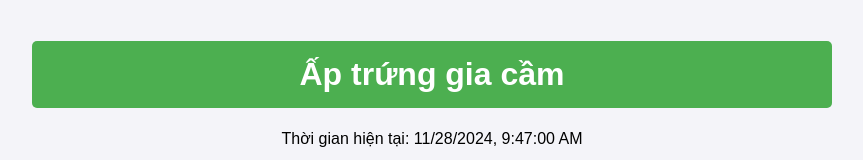
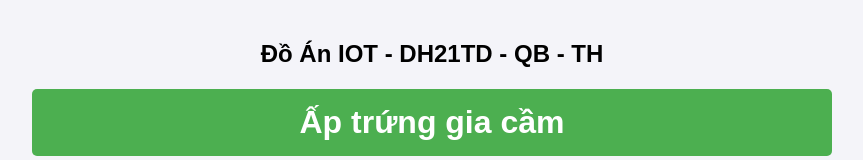
Before and after one commit to QBinh202/Aptrung, a plain HTML site: page index.html in a window 1280 px wide. Shown: the top 160 px of the page, without its empty margins (208-1071 px from the left). Drawn offline with nearby package versions, Linux system fonts and the light colour scheme.

Commit message:
Update index.html

```diff
--- a/index.html
+++ b/index.html
@@ -30,6 +30,7 @@
 </head>
 <body>
   <div class="container">
+    <h2>Đồ Án IOT - DH21TD - QB - TH</h2>
     <h1>Ấp trứng gia cầm</h1>
     <div id="currentTime"></div>
 
```
